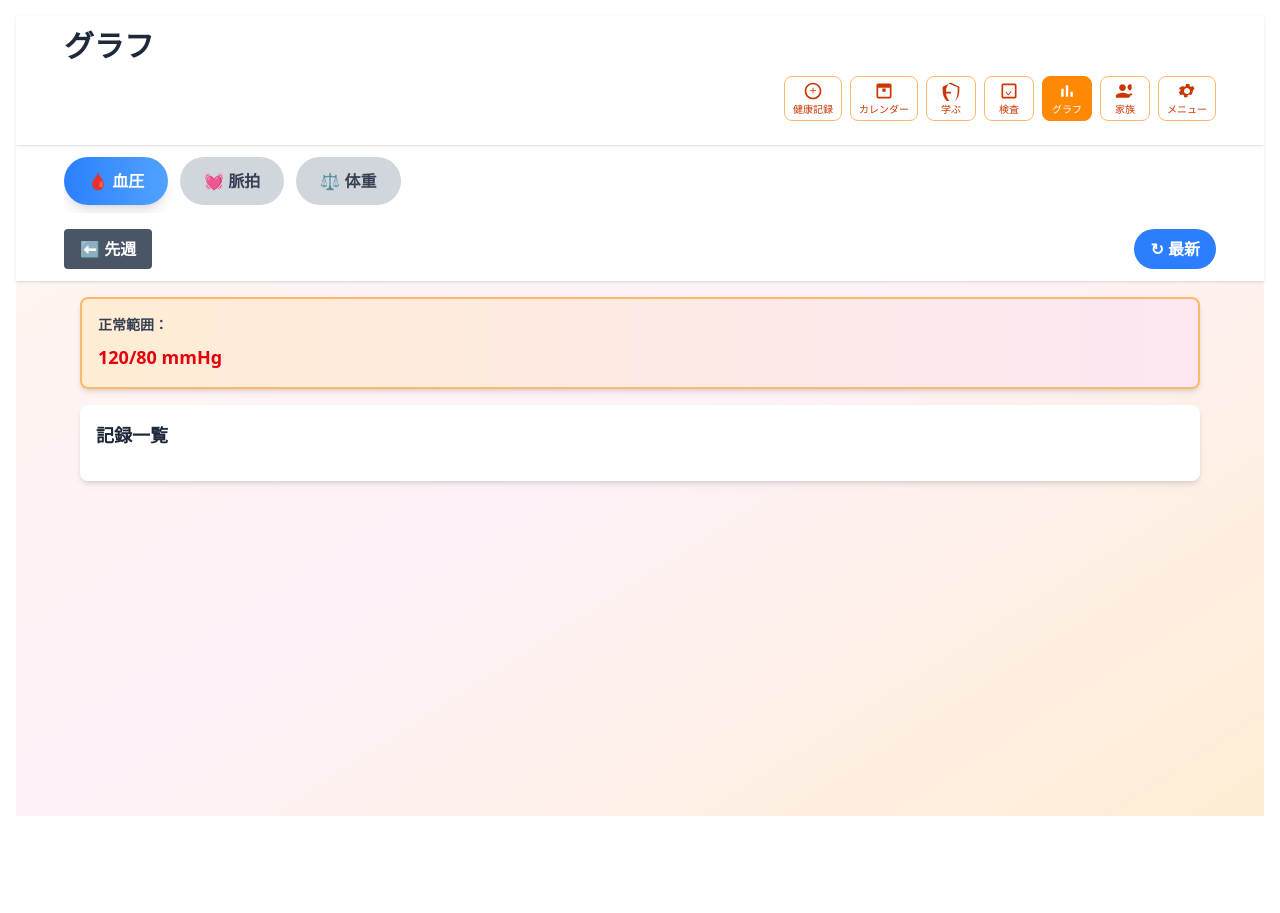
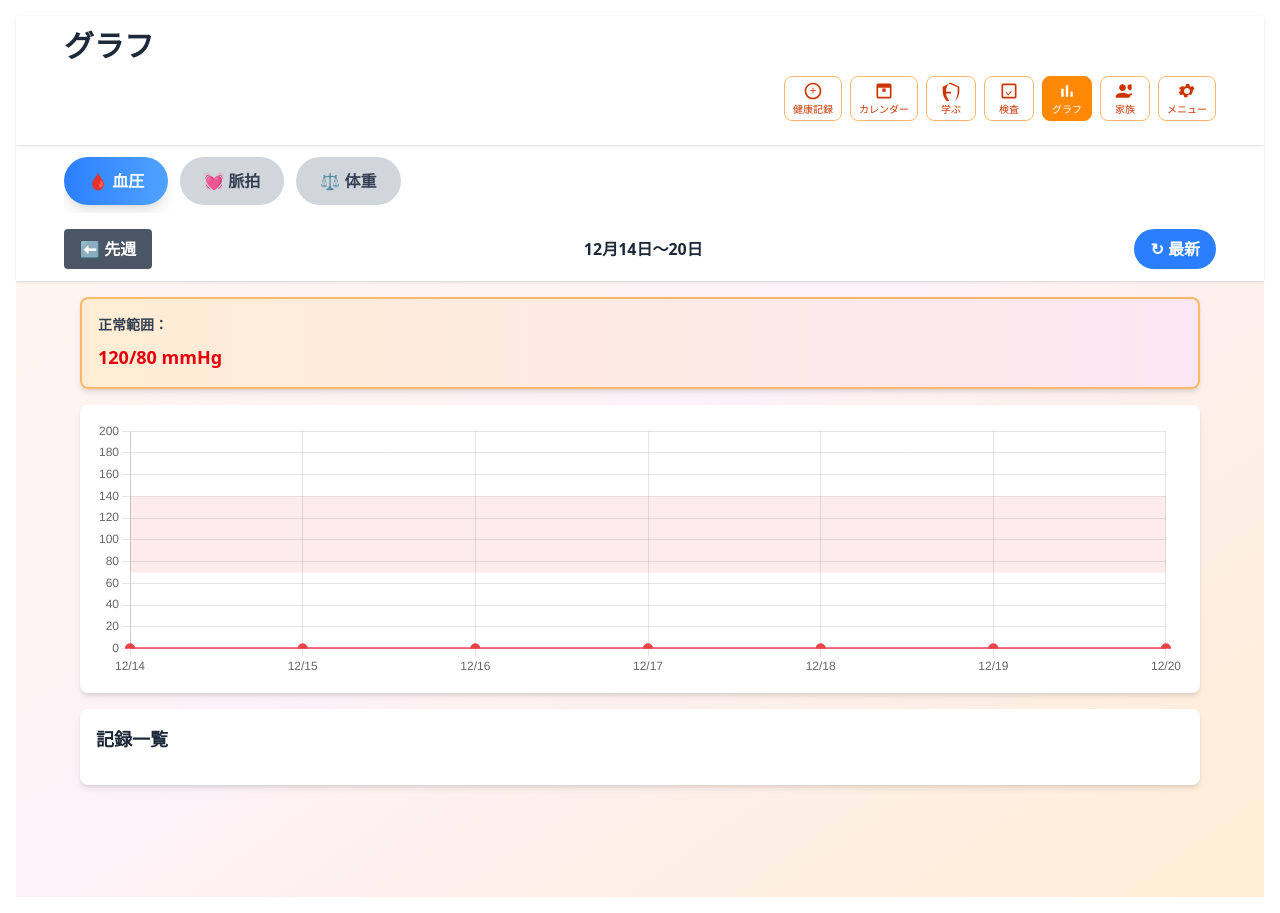
Before and after one commit to mikan623/heart-rehab-app, a Next.js app: page /graph in a window 1280 px wide. Before the commit the page ends 832 px from the top, so only its background shows below. Built offline with nearby package versions, Linux system fonts and the light colour scheme; no server answers; the database is empty; sample sign-in values are in the browser's storage.

Commit message:
Graph: plot records with time on weekly view and show a zero line for weeks without records

```diff
--- a/src/app/graph/page.tsx
+++ b/src/app/graph/page.tsx
@@ -44,14 +44,16 @@ interface HealthRecord {
 }
 
 interface WeekData {
-  labels: string[]; // 日付ラベル ('9/24', '9/25'...)
-  bloodPressureSystolic: number[]; // 朝の血圧
-  bloodPressureDiastolic: number[];
-  bloodPressureNightSystolic: number[]; // 夜の血圧（あれば）
-  bloodPressureNightDiastolic: number[];
-  pulse: number[];
-  weight: number[];
-  dates: string[]; // 完全な日付 ('2025-09-24')
+  labels: string[]; // X軸ラベル ('12/20 09:00', '12/20 10:00'...)
+  bloodPressureSystolic: Array<number | null>;
+  bloodPressureDiastolic: Array<number | null>;
+  bloodPressureNightSystolic: Array<number | null>;
+  bloodPressureNightDiastolic: Array<number | null>;
+  pulse: Array<number | null>;
+  weight: Array<number | null>;
+  points: Array<{ date: string; timeKey: string; displayTime: string }>;
+  weekStart: string; // 'YYYY-MM-DD'
+  weekEnd: string;   // 'YYYY-MM-DD'
 }
 
 export default function GraphPage() {
@@ -76,6 +78,13 @@ export default function GraphPage() {
     return `${y}-${m}-${d}`;
   };
 
+  const parseYmd = (ymd: string) => {
+    const [y, m, d] = ymd.split('-').map((v) => Number(v));
+    if (!y || !m || !d) return null;
+    const dt = new Date(y, m - 1, d);
+    return Number.isNaN(dt.getTime()) ? null : dt;
+  };
+
   // APIからのdate文字列をグラフ用キーに正規化
   const normalizeDateKey = (raw: string | undefined) => {
     if (!raw) return '';
@@ -83,6 +92,36 @@ export default function GraphPage() {
     if (raw.includes('T')) return raw.split('T')[0];
     // スラッシュ区切りをハイフンに
     return raw.replace(/\//g, '-');
+  };
+
+  // 正常範囲の薄塗り（血圧・脈拍）
+  const normalRangePlugin = {
+    id: 'normalRange',
+    beforeDraw: (chart: any) => {
+      if (!chart?.scales?.y || !chart?.chartArea) return;
+      if (activeMetric !== 'bloodPressure' && activeMetric !== 'pulse') return;
+
+      const yScale = chart.scales.y;
+      const { left, right, top, bottom } = chart.chartArea;
+      const ctx = chart.ctx;
+
+      // 体重は対象外（要望が来たら追加）
+      const ranges =
+        activeMetric === 'bloodPressure'
+          ? [{ min: 70, max: 140, color: 'rgba(239, 68, 68, 0.10)' }] // 70〜140 を薄赤
+          : [{ min: 60, max: 100, color: 'rgba(59, 130, 246, 0.10)' }]; // 60〜100 を薄青
+
+      ctx.save();
+      for (const r of ranges) {
+        const yTop = yScale.getPixelForValue(r.max);
+        const yBottom = yScale.getPixelForValue(r.min);
+        const yy = Math.min(yTop, yBottom);
+        const hh = Math.abs(yBottom - yTop);
+        ctx.fillStyle = r.color;
+        ctx.fillRect(left, yy, right - left, hh);
+      }
+      ctx.restore();
+    },
   };
 
   const localStorageKey = (baseKey: string, overrideUserId?: string) => {
@@ -226,8 +265,6 @@ export default function GraphPage() {
 
   // 1週間分のデータを取得・集計
   useEffect(() => {
-    if (Object.keys(savedRecords).length === 0) return;
-
     // 現在日時から週を計算
     const today = new Date();
     const startDate = new Date(today);
@@ -235,8 +272,8 @@ export default function GraphPage() {
     startDate.setHours(0, 0, 0, 0);
 
     const weekStart = new Date(startDate);
-    const dates: string[] = [];
     const labels: string[] = [];
+    const points: Array<{ date: string; timeKey: string; displayTime: string }> = [];
 
     const data: WeekData = {
       labels,
@@ -246,58 +283,50 @@ export default function GraphPage() {
       bloodPressureNightDiastolic: [],
       pulse: [],
       weight: [],
-      dates,
+      points,
+      weekStart: formatDateLocal(weekStart),
+      weekEnd: formatDateLocal(new Date(weekStart.getFullYear(), weekStart.getMonth(), weekStart.getDate() + 6)),
     };
 
-    // 平均値計算（表示削除済みのため不要）
-
-    // 7日間のデータを取得
+    // 週内の全記録（同日複数回も含む）を時刻順で点にする
     for (let i = 0; i < 7; i++) {
       const date = new Date(weekStart);
       date.setDate(weekStart.getDate() + i);
       const dateStr = formatDateLocal(date); // ローカル日付文字列
       const displayDate = `${date.getMonth() + 1}/${date.getDate()}`;
 
-      dates.push(dateStr);
-      labels.push(displayDate);
+      const dayRecords = savedRecords[dateStr];
+      if (!dayRecords) continue;
 
-      const dayRecords = savedRecords[dateStr];
-      if (!dayRecords) {
-        data.bloodPressureSystolic.push(0);
-        data.bloodPressureDiastolic.push(0);
-        data.bloodPressureNightSystolic.push(0);
-        data.bloodPressureNightDiastolic.push(0);
-        data.pulse.push(0);
-        data.weight.push(0);
-        continue;
-      }
+      const timeKeys = Object.keys(dayRecords)
+        .filter((k) => !!(dayRecords as any)[k])
+        .sort((a, b) => String(a).localeCompare(String(b)));
 
-      // 朝のデータを取得（morning または 最初のエントリ）
-      const morningRecord = dayRecords.morning || dayRecords['08:00'] || Object.values(dayRecords)[0];
-      if (morningRecord?.bloodPressure) {
-        const systolic = parseInt(morningRecord.bloodPressure.systolic) || 0;
-        const diastolic = parseInt(morningRecord.bloodPressure.diastolic) || 0;
-        data.bloodPressureSystolic.push(systolic);
-        data.bloodPressureDiastolic.push(diastolic);
-      } else {
-        data.bloodPressureSystolic.push(0);
-        data.bloodPressureDiastolic.push(0);
-      }
+      for (const timeKey of timeKeys) {
+        const record: any = (dayRecords as any)[timeKey];
+        if (!record) continue;
 
-      // 脈拍（最初のエントリから）
-      if (morningRecord?.pulse) {
-        const pulse = parseInt(morningRecord.pulse) || 0;
-        data.pulse.push(pulse);
-      } else {
-        data.pulse.push(0);
-      }
+        const displayTime = timeKey === 'morning' ? '08:00' : timeKey;
+        labels.push(`${displayDate} ${displayTime}`);
+        points.push({ date: dateStr, timeKey, displayTime });
 
-      // 体重（最初のエントリから）
-      if (morningRecord?.weight) {
-        const weight = parseFloat(morningRecord.weight) || 0;
-        data.weight.push(weight);
-      } else {
-        data.weight.push(0);
+        const sys = record?.bloodPressure?.systolic ? parseInt(record.bloodPressure.systolic) : null;
+        const dia = record?.bloodPressure?.diastolic ? parseInt(record.bloodPressure.diastolic) : null;
+        data.bloodPressureSystolic.push(Number.isFinite(sys) ? sys : null);
+        data.bloodPressureDiastolic.push(Number.isFinite(dia) ? dia : null);
+
+        const pRaw = record?.pulse;
+        const p = pRaw === null || pRaw === undefined || pRaw === '' ? null : Number.parseInt(String(pRaw), 10);
+        data.pulse.push(p !== null && Number.isFinite(p) && p >= 0 && p <= 300 ? p : null);
+
+        const wRaw = record?.weight;
+        const w = wRaw === null || wRaw === undefined || wRaw === '' ? null : Number.parseFloat(String(wRaw));
+        // 体重は現実的な範囲のみ採用（異常値は軸が壊れるので無視）
+        data.weight.push(w !== null && Number.isFinite(w) && w >= 0 && w <= 300 ? w : null);
+
+        // 夜データは現状未実装のため null で埋める（将来拡張用）
+        data.bloodPressureNightSystolic.push(null);
+        data.bloodPressureNightDiastolic.push(null);
       }
     }
 
@@ -324,20 +353,48 @@ export default function GraphPage() {
   }
 
   // グラフデータの生成
-  const chartData = weekData ? {
+  const hasPoints = !!weekData && (weekData.labels?.length ?? 0) > 0;
+
+  const emptyWeekLabels = (() => {
+    if (!weekData?.weekStart) return [];
+    const start = parseYmd(weekData.weekStart);
+    if (!start) return [];
+    return Array.from({ length: 7 }, (_, i) => {
+      const d = new Date(start);
+      d.setDate(start.getDate() + i);
+      return `${d.getMonth() + 1}/${d.getDate()}`;
+    });
+  })();
+
+  const lineChartData = hasPoints && weekData ? {
     labels: weekData.labels,
-    datasets: activeMetric === 'bloodPressure' ? [
+    datasets: activeMetric === 'bloodPressure'
+      ? [
           {
-        label: '血圧（朝）(mmHg)',
+            label: '収縮期 (mmHg)',
             data: weekData.bloodPressureSystolic,
-        borderColor: 'rgb(236, 72, 153)', // ピンク
-        backgroundColor: 'rgba(236, 72, 153, 0.1)',
-        tension: 0.3,
-        pointRadius: 5,
+            borderColor: 'rgb(239, 68, 68)', // red
+            backgroundColor: 'rgba(239, 68, 68, 0.08)',
+            tension: 0.25,
+            pointRadius: 4,
+            pointBackgroundColor: 'rgb(239, 68, 68)',
+            borderWidth: 2,
+            spanGaps: true,
+          },
+          {
+            label: '拡張期 (mmHg)',
+            data: weekData.bloodPressureDiastolic,
+            borderColor: 'rgb(236, 72, 153)', // pink
+            backgroundColor: 'rgba(236, 72, 153, 0.08)',
+            tension: 0.25,
+            pointRadius: 4,
             pointBackgroundColor: 'rgb(236, 72, 153)',
             borderWidth: 2,
+            spanGaps: true,
           },
-    ] : activeMetric === 'pulse' ? [
+        ]
+      : activeMetric === 'pulse'
+      ? [
           {
             label: '脈拍 (回/分)',
             data: weekData.pulse,
@@ -347,8 +404,10 @@ export default function GraphPage() {
             pointRadius: 5,
             pointBackgroundColor: 'rgb(59, 130, 246)',
             borderWidth: 2,
+            spanGaps: true,
           },
-    ] : [
+        ]
+      : [
           {
             label: '体重 (kg)',
             data: weekData.weight,
@@ -358,6 +417,7 @@ export default function GraphPage() {
             pointRadius: 5,
             pointBackgroundColor: 'rgb(168, 85, 247)',
             borderWidth: 2,
+            spanGaps: true,
           },
           ...(targetWeight !== null
             ? [{
@@ -374,6 +434,73 @@ export default function GraphPage() {
         ]
   } : null;
 
+  const emptyLineData = !hasPoints && weekData ? {
+    labels: emptyWeekLabels,
+    datasets:
+      activeMetric === 'bloodPressure'
+        ? [
+            {
+              label: '収縮期 (mmHg)',
+              data: emptyWeekLabels.map(() => 0),
+              borderColor: 'rgb(239, 68, 68)',
+              backgroundColor: 'rgba(239, 68, 68, 0.08)',
+              tension: 0.25,
+              pointRadius: 4,
+              pointBackgroundColor: 'rgb(239, 68, 68)',
+              borderWidth: 2,
+            },
+            {
+              label: '拡張期 (mmHg)',
+              data: emptyWeekLabels.map(() => 0),
+              borderColor: 'rgb(236, 72, 153)',
+              backgroundColor: 'rgba(236, 72, 153, 0.08)',
+              tension: 0.25,
+              pointRadius: 4,
+              pointBackgroundColor: 'rgb(236, 72, 153)',
+              borderWidth: 2,
+            },
+          ]
+        : activeMetric === 'pulse'
+        ? [
+            {
+              label: '脈拍 (回/分)',
+              data: emptyWeekLabels.map(() => 0),
+              borderColor: 'rgb(59, 130, 246)',
+              backgroundColor: 'rgba(59, 130, 246, 0.1)',
+              tension: 0.3,
+              pointRadius: 5,
+              pointBackgroundColor: 'rgb(59, 130, 246)',
+              borderWidth: 2,
+            },
+          ]
+        : [
+            {
+              label: '体重 (kg)',
+              data: emptyWeekLabels.map(() => 0),
+              borderColor: 'rgb(168, 85, 247)',
+              backgroundColor: 'rgba(168, 85, 247, 0.1)',
+              tension: 0.3,
+              pointRadius: 5,
+              pointBackgroundColor: 'rgb(168, 85, 247)',
+              borderWidth: 2,
+            },
+            ...(targetWeight !== null
+              ? [
+                  {
+                    label: '目標体重',
+                    data: emptyWeekLabels.map(() => targetWeight),
+                    borderColor: 'rgba(99, 102, 241, 0.9)',
+                    backgroundColor: 'rgba(99, 102, 241, 0)',
+                    borderDash: [6, 6],
+                    tension: 0,
+                    pointRadius: 0,
+                    borderWidth: 2,
+                  },
+                ]
+              : []),
+          ],
+  } : null;
+
   const chartOptions = {
     responsive: true,
     maintainAspectRatio: false,
@@ -381,28 +508,69 @@ export default function GraphPage() {
       legend: {
         display: false,
       },
+      tooltip: {
+        callbacks: {
+          title: (items: any[]) => {
+            if (!items?.length) return '';
+            return items[0].label || '';
+          },
+          label: (ctx: any) => {
+            if (!weekData) return '';
+            const idx = ctx.dataIndex;
+            if (activeMetric === 'bloodPressure') {
+              // 棒グラフなので dataset ごとに表示
+              const v = ctx?.parsed?.y;
+              const name = ctx?.dataset?.label || '血圧';
+              return `${name}: ${Number.isFinite(v) ? v : '-'} mmHg`;
+            }
+            if (activeMetric === 'pulse') {
+              const p = weekData.pulse[idx];
+              return `脈拍: ${p ?? '-'} 回/分`;
+            }
+            const w = weekData.weight[idx];
+            return `体重: ${w ?? '-'} kg`;
+          },
+        },
+      },
     },
     scales: {
       y: {
         // ユーザー要望：体重も含めて常に 0 始まり
         beginAtZero: true,
-        ...(activeMetric === 'weight' && weekData
-          ? (() => {
-              const vals = weekData.weight.filter((v) => typeof v === 'number' && v > 0);
-              const maxV = vals.length ? Math.max(...vals) : null;
-              const t = targetWeight;
-              const maxAll = [maxV, t].filter((x): x is number => typeof x === 'number');
-              if (!maxAll.length) return { suggestedMin: 0 };
-              const max = Math.ceil(Math.max(...maxAll) + 2);
-              return { suggestedMin: 0, suggestedMax: max };
-            })()
+        ...(activeMetric === 'bloodPressure'
+          ? {
+              min: 0,
+              max: 200,
+              ticks: { stepSize: 20 },
+            }
           : {}),
+        ...(activeMetric === 'pulse'
+          ? {
+              min: 0,
+              max: 150,
+              ticks: { stepSize: 10 },
+            }
+          : {}),
+        ...(activeMetric === 'weight'
+          ? {
+              min: 0,
+              max: 150,
+              ticks: { stepSize: 10 },
+            }
+          : {}),
+      },
+      x: {
+        ticks: {
+          maxRotation: 0,
+          autoSkip: true,
+          maxTicksLimit: 8,
+        },
       },
     },
   };
 
-  const weekStartDate = weekData?.dates[0];
-  const weekEndDate = weekData?.dates[6];
+  const weekStartDate = weekData?.weekStart;
+  const weekEndDate = weekData?.weekEnd;
   const weekLabel = weekStartDate && weekEndDate
     ? `${weekStartDate.split('-')[1]}月${weekStartDate.split('-')[2]}日～${weekEndDate.split('-')[2]}日`
     : '';
@@ -544,12 +712,22 @@ export default function GraphPage() {
             ⬅ 先週
               </button>
           <div className="text-center text-base font-bold text-gray-800 flex-1">{weekLabel}</div>
+          <div className="flex items-center gap-2">
+            {weekOffset < 0 && (
+                <button
+                onClick={() => setWeekOffset((prev) => Math.min(prev + 1, 0))}
+                className="px-4 py-2 bg-gray-600 text-white rounded font-semibold click-press"
+              >
+                次週 ➡
+                </button>
+              )}
             <button
               onClick={() => setWeekOffset(0)}
               className="px-4 py-2 bg-blue-500 text-white rounded-full font-semibold click-press"
             >
               ↻ 最新
             </button>
+          </div>
             </div>
           </div>
 
@@ -577,10 +755,15 @@ export default function GraphPage() {
                     </div>
 
         {/* グラフ */}
-        {chartData && (
+        {(lineChartData || emptyLineData) && (
           <div className="bg-white rounded-lg p-4 mb-4 shadow-md">
             <div className="h-64">
-              <Line data={chartData} options={chartOptions} />
+              <Line
+                key={`chart-${activeMetric}`}
+                data={(lineChartData || emptyLineData) as any}
+                options={chartOptions as any}
+                plugins={[normalRangePlugin as any]}
+              />
                   </div>
                 </div>
         )}
@@ -591,21 +774,20 @@ export default function GraphPage() {
             <h3 className="text-lg font-bold text-gray-800">記録一覧</h3>
               </div>
 
-          {weekData?.dates.map((date, idx) => {
-            const dayRecord = savedRecords[date];
-            const displayDate = weekData.labels[idx];
+          {(weekData?.points ?? []).map((p, idx) => {
+            const dayRecord = savedRecords[p.date];
 
             if (!dayRecord) return null;
 
-            const record = Object.values(dayRecord)[0];
+            const record = (dayRecord as any)[p.timeKey] || Object.values(dayRecord)[0];
             if (!record) return null;
 
             return (
-              <div key={date} className="border-t pt-3 pb-3">
+              <div key={`${p.date}_${p.timeKey}_${idx}`} className="border-t pt-3 pb-3">
                 <div className="flex justify-between items-center">
                   <div>
-                    <p className="font-bold text-gray-800">{date}</p>
-                    <p className="text-sm text-gray-600">朝</p>
+                    <p className="font-bold text-gray-800">{p.date}</p>
+                    <p className="text-sm text-gray-600">{p.displayTime}</p>
             </div>
                   {activeMetric === 'bloodPressure' && record.bloodPressure && (
                     <p className="text-xl font-bold text-pink-600">
```
Lines whose indentation alone changed are shown as unchanged.
